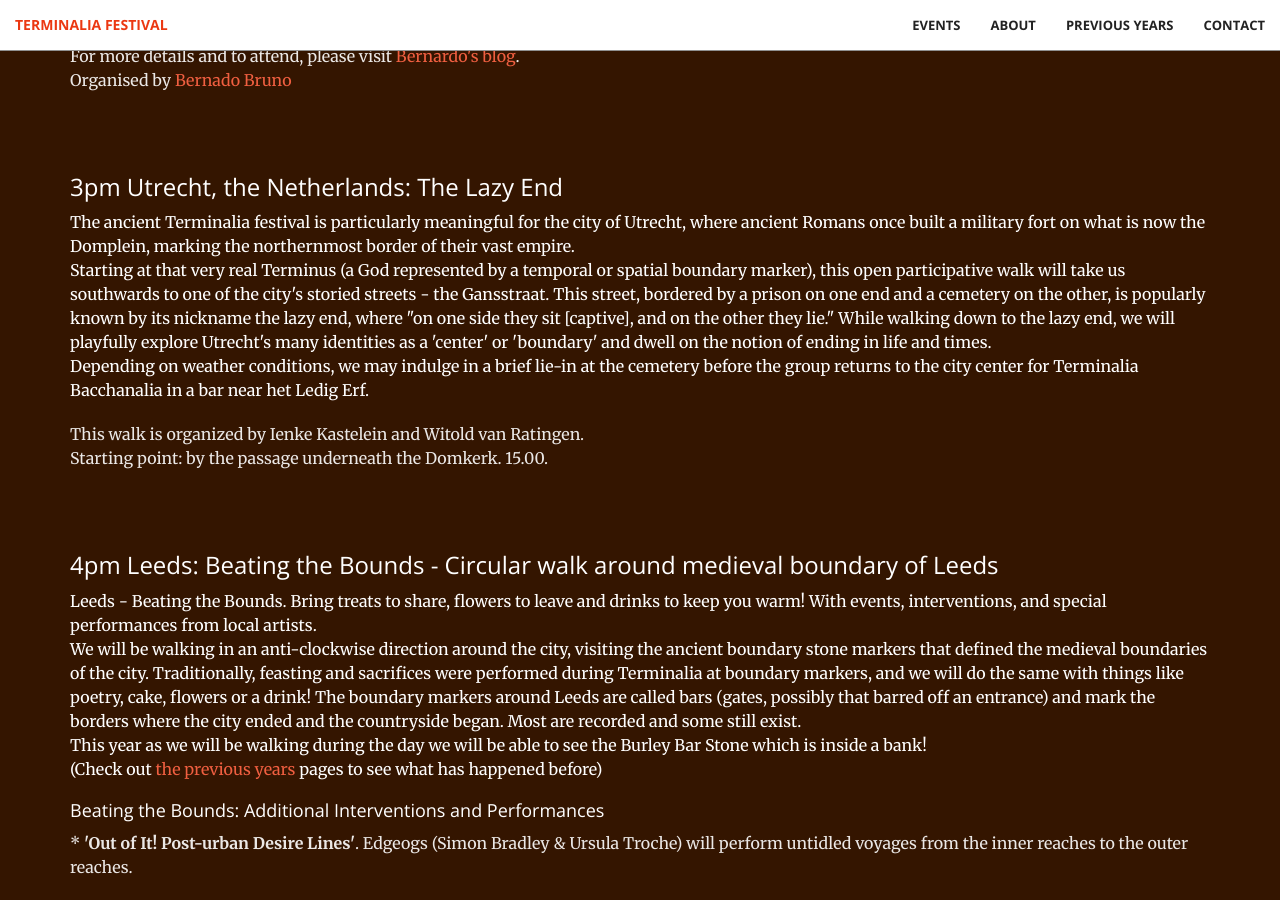
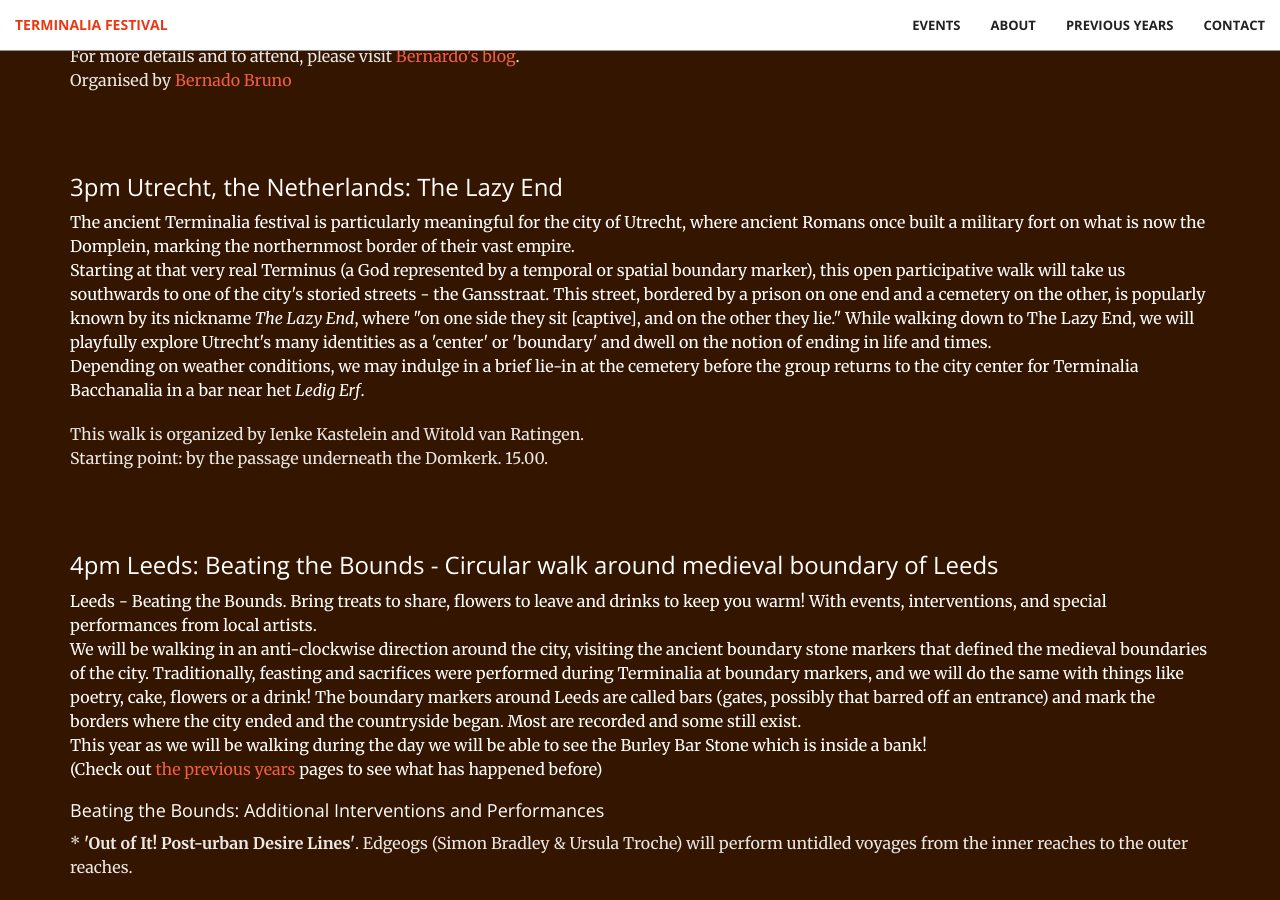
Before and after one commit to timwaters/terminalia, a Jekyll site: the page built from index.html, in a window 1280 px wide and 900 px high, scrolled down 3593 px. Built offline with Jekyll 4.4.1, drawn with Linux system fonts in a browser that asks for light colours.

Commit message:
add witolds event2

```diff
--- a/_includes/events.html
+++ b/_includes/events.html
@@ -128,11 +128,11 @@
             a military fort on what is now the Domplein, marking the northernmost border of their vast empire.<br />
             Starting at that very real Terminus (a God represented by a temporal or spatial boundary marker), this open participative walk will
             take us southwards to one of the city's storied streets - the Gansstraat. This street, bordered by a prison on one
-            end and a cemetery on the other, is popularly known by its nickname the lazy end, where "on one side they sit
-            [captive], and on the other they lie." While walking down to the lazy end, we will playfully explore Utrecht's many
+            end and a cemetery on the other, is popularly known by its nickname <i>The Lazy End</i>, where <i></i>"on one side they sit
+            [captive], and on the other they lie."</i> While walking down to The Lazy End, we will playfully explore Utrecht's many
             identities as a 'center' or 'boundary' and dwell on the notion of ending in life and times. <br />
             Depending on weather conditions, we may indulge in a brief lie-in at the cemetery before the group returns to the
-            city center for Terminalia Bacchanalia in a bar near het Ledig Erf.
+            city center for Terminalia Bacchanalia in a bar near het <i>Ledig Erf</i>.
           </p>
           <p class="text-faded">
             This walk is organized by Ienke Kastelein and Witold van Ratingen.
```
